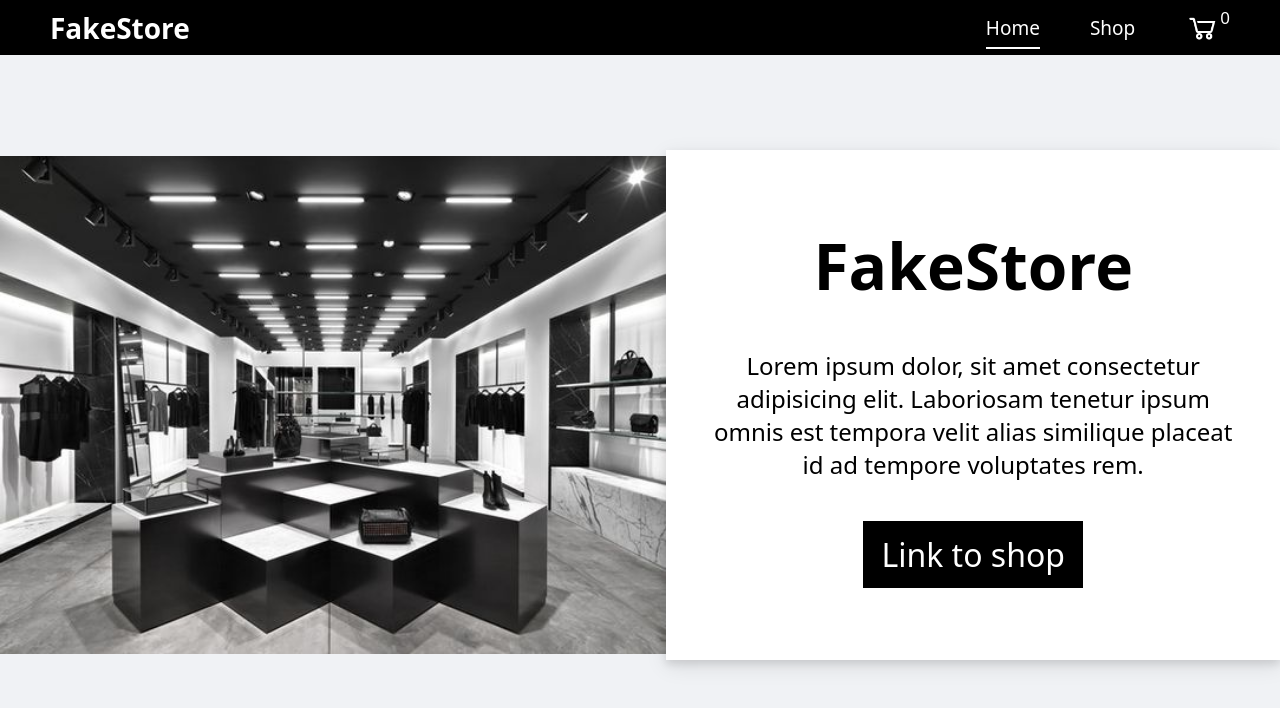
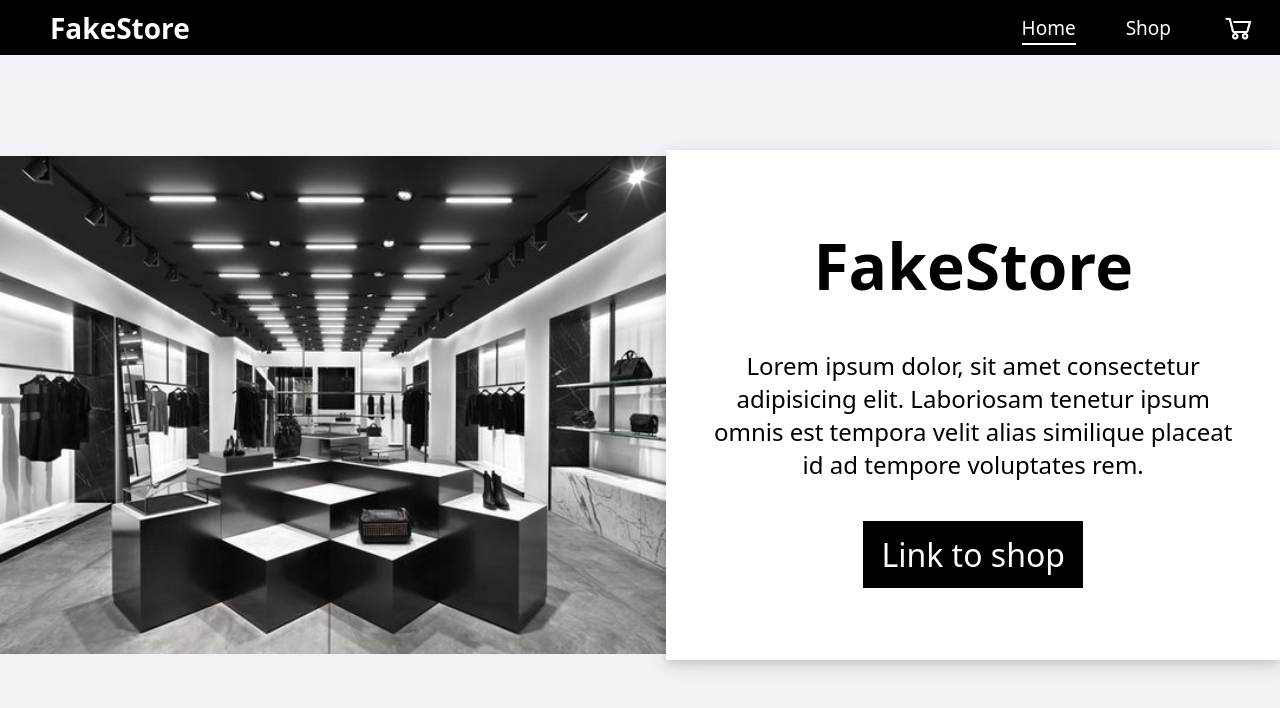
Before and after one commit to SamuelFerfort/shopping-cart, a React (Vite) app: page / in a window 1280 px wide. Shown: the top 708 px of the page. Built offline with nearby package versions, Linux system fonts and the light colour scheme; no server answers.

Commit message:
add fixed header

```diff
--- a/package.json
+++ b/package.json
@@ -17,6 +17,8 @@
     "react-router-dom": "^6.23.1"
   },
   "devDependencies": {
+    "@testing-library/dom": "^10.1.0",
+    "@testing-library/react": "^16.0.0",
     "@types/react": "^18.2.66",
     "@types/react-dom": "^18.2.22",
     "@vitejs/plugin-react": "^4.2.1",
--- a/src/components/Header/Header.jsx
+++ b/src/components/Header/Header.jsx
@@ -23,7 +23,7 @@ export default function Header({ cart }) {
         </NavLink>
         <Link to="/cart" className={styles.cartHolder}>
           <span className={styles.cartIcon}></span>
-          <span>{cart.length}</span>
+          <span>{cart.length > 0 ? cart.length : "" }</span>
         </Link>
       </nav>
     </header>
--- a/src/components/Header/Header.module.css
+++ b/src/components/Header/Header.module.css
@@ -8,6 +8,10 @@
     margin-bottom: 20px;
   }
 }
+.cartHolder {
+  width: 45px;
+
+}
 
 header {
   display: flex;
@@ -17,6 +21,10 @@ header {
   background-color: #000;
   padding-inline: 50px;
   color: white;
+  position: fixed;
+  top: 0;
+  width: 95%;
+  z-index: 1000;
   > nav > a {
     color: white;
     text-decoration: none;
--- a/src/index.css
+++ b/src/index.css
@@ -1,7 +1,7 @@
 body {
   height: 100vh;
   background-color: #f0f2f5;
-
+  padding-top: 55px;
   font-family: system-ui, -apple-system, BlinkMacSystemFont, "Segoe UI", Roboto,
     Oxygen, Ubuntu, Cantarell, "Open Sans", "Helvetica Neue", sans-serif;
 }
```
Also changed, not shown: 1 other file (tests, documents, lock files or other folders).
